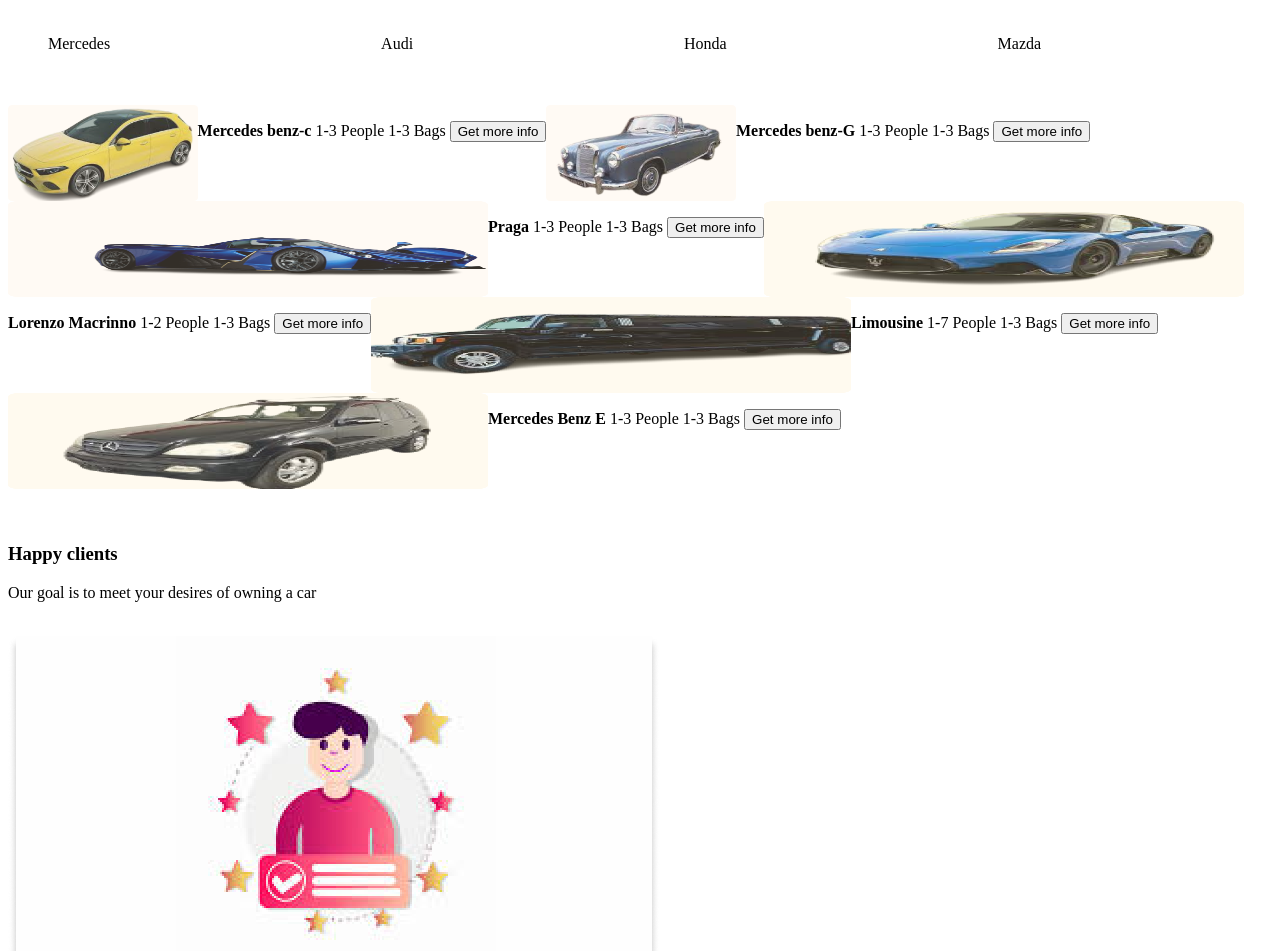
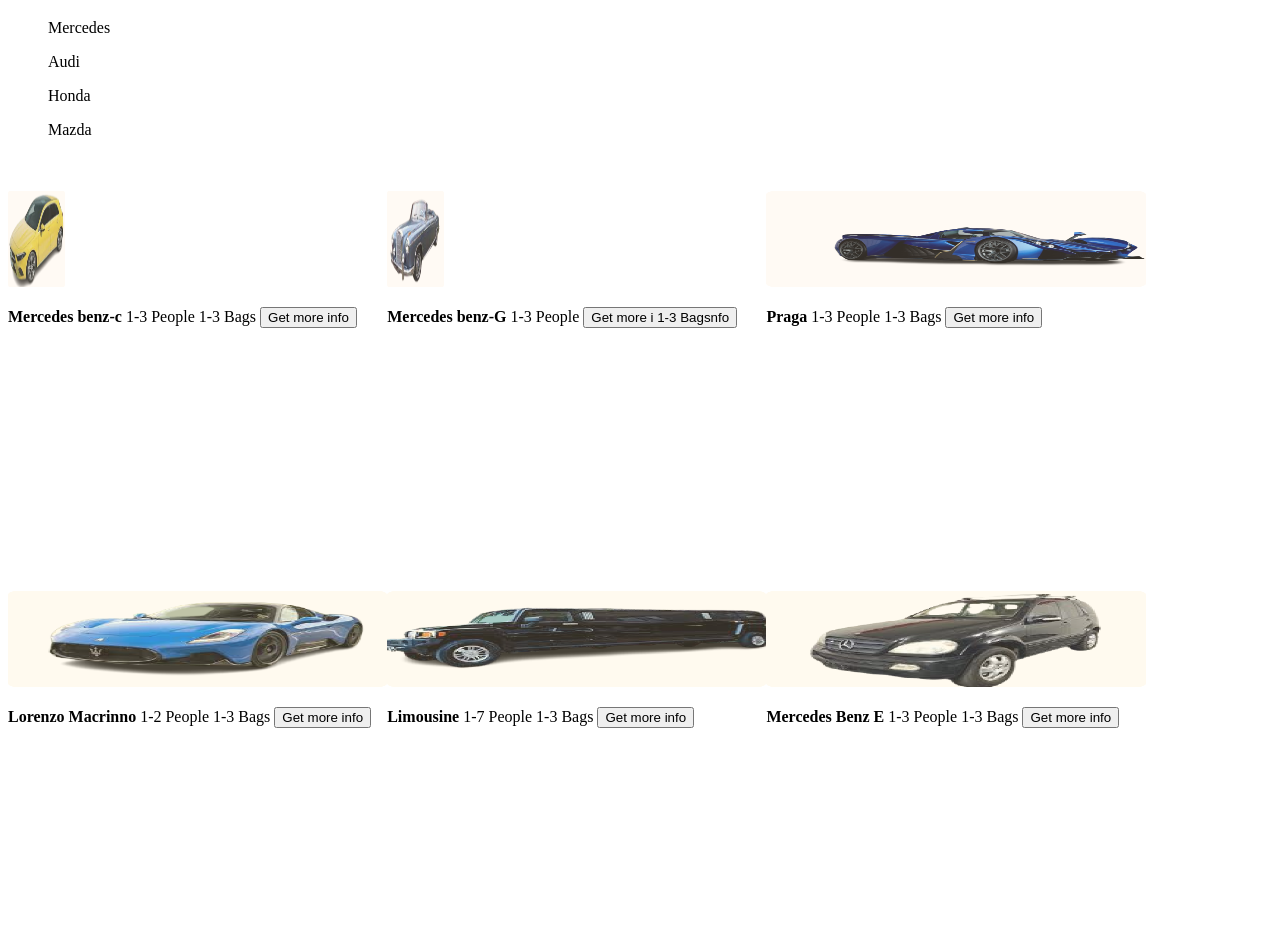
Before and after one commit to jeremyimbisi/Rocarstore, a plain HTML site: page index.html in a window 1280 px wide. Shown: the part 857-1808 px from the top of the page. Drawn offline with Linux system fonts and the light colour scheme.

Commit message:
images styled

```diff
--- a/index.css
+++ b/index.css
@@ -84,12 +84,19 @@ body {
 .container{
     display: flex;
     flex-wrap: wrap;
+    width: 100%;
+    height: 50rem;
 
 }
-.container img {
-    width: 30rem;
-    height: 6rem;
+.car {
+    width: 30%;
+    height: 10rem;
 }
+.car  img {
+ width: 100%;
+ height: 60%;
+}
+.car
 
 
 
--- a/index.html
+++ b/index.html
@@ -45,19 +45,26 @@
     </div> <br>
     <br>
     <div class="container">
+        <div class="car">
             <img src="./images/Rectangle 4.png" alt="show" style="width: 15%;">
-        <p> <b>Mercedes benz-c</b>
+            <p> <b>Mercedes benz-c</b>
             1-3 People
             1-3 Bags
             <button>Get more info</button>
-        </p>
+            </p>
+
+        </div>
+        <div class="car">
             <img src="./images/Rectangle 5.png" alt="show" style="width: 15%;">
             <p>
-                <b>Mercedes benz-G</b>
-                1-3 People
-                1-3 Bags
-                <button>Get more info</button>
+            <b>Mercedes benz-G</b>
+            1-3 People
+            <button>Get more i
+            1-3 Bagsnfo</button>
             </p>
+
+        </div>
+        <div class="car">
             <img src="./images/Rectangle 6.png" alt="">
             <p>
                 <b>Praga</b>
@@ -65,6 +72,8 @@
                 1-3 Bags
                 <button>Get more info</button>
             </p>
+        </div>
+        <div class="car">
             <img src="./images/Rectangle 4-1.png" alt="">
             <p>
                 <b>Lorenzo Macrinno</b>
@@ -72,6 +81,9 @@
                 1-3 Bags
                 <button> Get more info</button>
             </p>
+
+        </div>
+        <div class="car">
             <img src="./images/Rectangle 5-1.png" alt="">
             <p>
                 <b>Limousine</b>
@@ -79,6 +91,8 @@
                 1-3 Bags
                 <button>Get more info</button>
             </p>
+        </div>
+        <div class="car">
             <img src="./images/Rectangle 6-1.png" alt="">
             <p>
                 <b>Mercedes Benz E</b>
@@ -86,6 +100,12 @@
                 1-3 Bags
                 <button>Get more info</button>
             </p>
+        </div>
+
+
+
+
+
         </div>
     </div> <br>  <br>
         <h3>Happy clients</h3>
```
